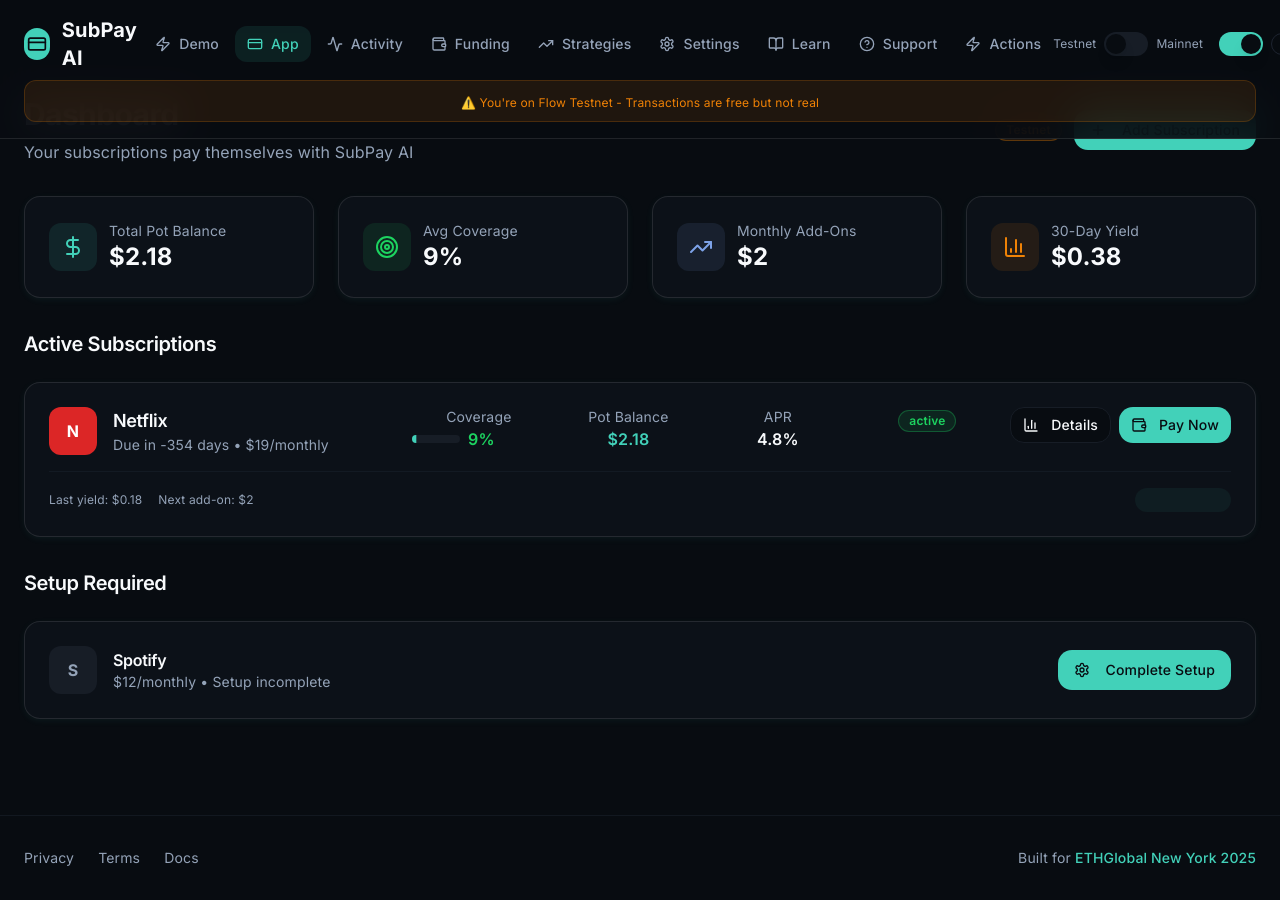
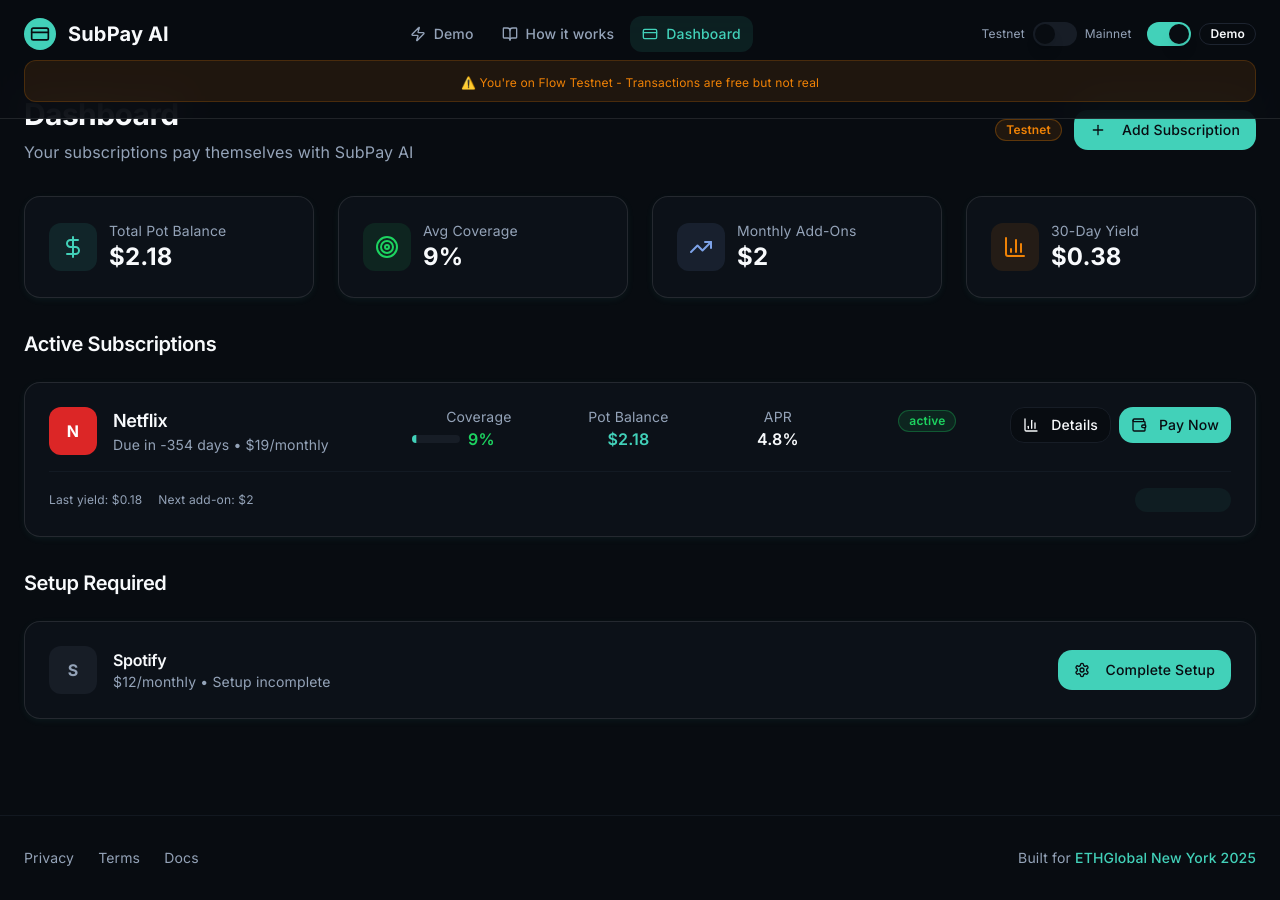
Before and after one commit to gregerodrigues/sub-pay-auto, a React (Vite) app: page /app in a window 1280 px wide. Built offline with nearby package versions, Linux system fonts and the light colour scheme.

Commit message:
Refactor: Update header navigation
Remove all navigation links from the header except for "Demo", "Learn" (renamed from "How it Works"), and "Dashboard".

```diff
--- a/src/components/layout/Navigation.tsx
+++ b/src/components/layout/Navigation.tsx
@@ -19,14 +19,8 @@ const Navigation = () => {
 
   const navLinks = [
     { href: '/demo', label: 'Demo', icon: Zap },
-    { href: '/app', label: 'App', icon: CreditCard },
-    { href: '/app/activity', label: 'Activity', icon: Activity },
-    { href: '/app/funding', label: 'Funding', icon: Wallet },
-    { href: '/app/strategies', label: 'Strategies', icon: TrendingUp },
-    { href: '/app/settings', label: 'Settings', icon: Settings },
-    { href: '/learn', label: 'Learn', icon: BookOpen },
-    { href: '/support', label: 'Support', icon: HelpCircle },
-    { href: '/actions', label: 'Actions', icon: Zap },
+    { href: '/learn', label: 'How it works', icon: BookOpen },
+    { href: '/app', label: 'Dashboard', icon: CreditCard },
   ];
 
   return (
```
